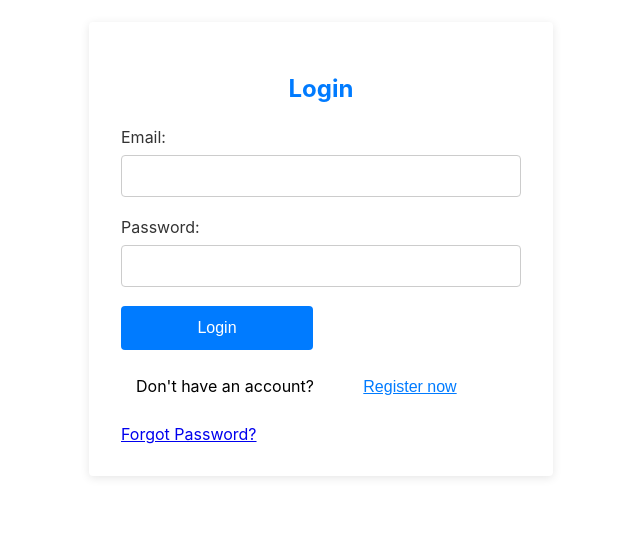
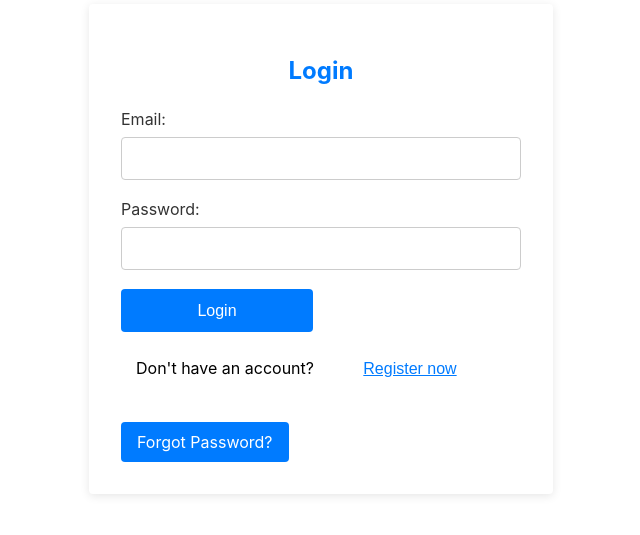
Before and after one commit to sjankdev/attendit, a React (Create React App) app in the folder frontend/: page /login in a window 1280 px wide. Shown: the part 151-686 px from the top of the page, without its empty margins (319-959 px from the left). Built offline with nearby package versions, Linux system fonts and the light colour scheme.

Commit message:
update "Forgot Password?" link to match button styles

```diff
--- a/frontend/src/assets/css/Login.css
+++ b/frontend/src/assets/css/Login.css
@@ -108,3 +108,20 @@ input:focus {
 .register-button:hover {
   color: var(--button-hover-color);
 }
+
+.forgot-password-link {
+  display: inline-block;
+  margin-top: 1rem;
+  background-color: var(--primary-color);
+  color: white;
+  padding: 0.6rem 1rem;
+  border-radius: var(--border-radius);
+  text-align: center;
+  text-decoration: none;
+  cursor: pointer;
+  transition: background-color 0.3s;
+}
+
+.forgot-password-link:hover {
+  background-color: var(--button-hover-color);
+}
--- a/frontend/src/components/Login.tsx
+++ b/frontend/src/components/Login.tsx
@@ -55,7 +55,6 @@ const Login: React.FC = () => {
 
   return (
     <div className="login-wrapper">
-      {" "}
       <div className="login-container">
         <h2 className="login-title">Login</h2>
         <form
@@ -130,7 +129,10 @@ const Login: React.FC = () => {
             Register now
           </button>
         </p>
-        <Link to="/request-password-reset">Forgot Password?</Link>
+
+        <Link to="/request-password-reset" className="forgot-password-link">
+          Forgot Password?
+        </Link>
       </div>
     </div>
   );
```
